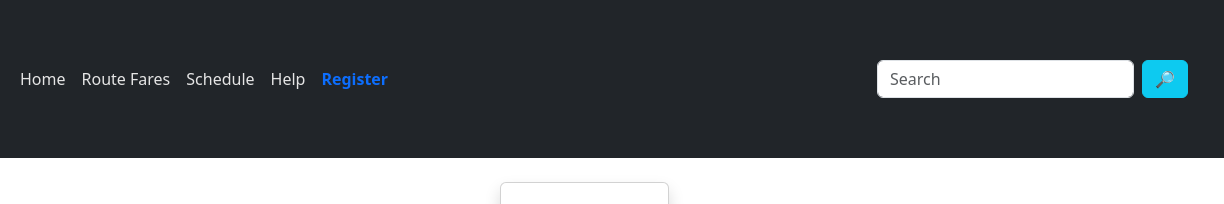
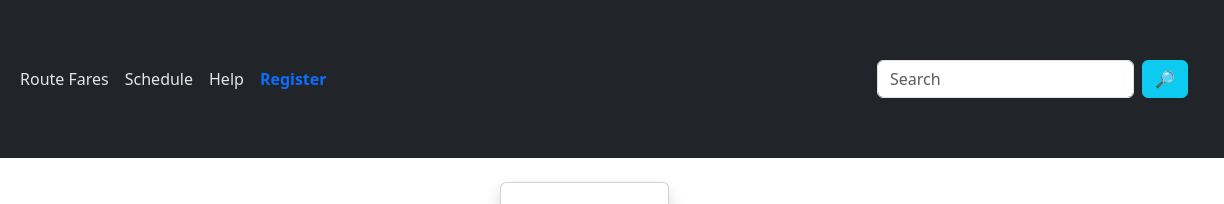
Before and after one commit to K-0210/LP_ICT9S_Q3Project_2, a plain HTML site: page form.html in a window 1280 px wide. Shown: the top 204 px of the page, 56-1280 px from the left. Drawn offline with nearby package versions, Linux system fonts and the light colour scheme.

Commit message:
Update form.html

```diff
--- a/form.html
+++ b/form.html
@@ -57,12 +57,6 @@
             <div class="collapse navbar-collapse text-center" id="mynavbar">
 
                 <ul class="navbar-nav me-auto mb-2 mb-lg-0 text-center text-sm-start">
-
-                    <li class="nav-item">
-                        <a class="nav-link" href="" id="unselected">Home</a>
-                    </li>
-
-                    <hr class="text-light my-1">
 
                     <li class="nav-item">
                         <a class="nav-link" href="index.html" id="unselected">Route Fares</a>
```
